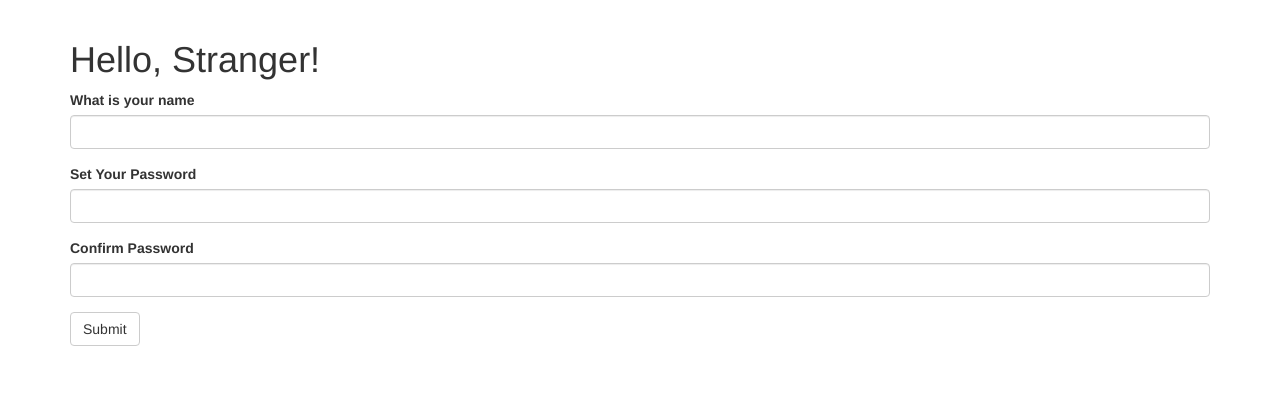
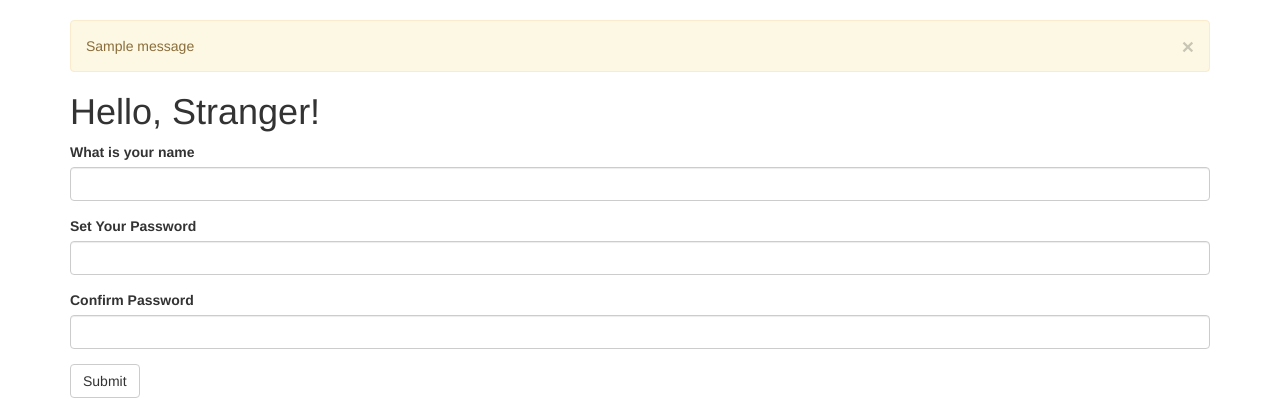
Before and after one commit to isletchen/flask_learning, a Flask app: page /login in a window 1280 px wide. Shown: the part 52-472 px from the top of the page. Run offline with Flask 3, Linux system fonts and the light colour scheme; one stand-in notice (Sample message) is shown; some libraries are stand-ins or nearby versions.

Commit message:
Redirect Form and Flash

```diff
--- a/flask_learning.py
+++ b/flask_learning.py
@@ -1,4 +1,4 @@
-from flask import Flask,render_template,session,url_for
+from flask import Flask,render_template,session,url_for,flash
 from flask import request,make_response,redirect
 from flask_bootstrap import Bootstrap
 from flask_moment import Moment
@@ -84,7 +84,10 @@ def to_login():
 @app.route("/login",methods=['GET','POST'])
 def to_login():
     form = NameForm()
-    if form.validate_on_submit():
+    if form.validate_on_submit(): #当用户有提交的时候才会返回false
+        old_name = session.get('name')
+        if old_name is not None and old_name != form.name.data:
+            flash('You success change the user name!')
         session['name'] = form.name.data
         session['password'] = form.password.data
         return redirect(url_for('to_login'))
--- a/templates/basic.html
+++ b/templates/basic.html
@@ -34,6 +34,12 @@
 
 {% block content %}
 <div class="container">
+    {% for message in get_flashed_messages() %}
+    <div class="alert alert-warning">
+        <button type="button" class="close" data-dismiss="alert">&times;</button>
+        {{ message }}
+    </div>
+    {% endfor %}
     {% block page_content %}{% endblock %}
 </div>
 {% endblock %}
--- a/templates/login_page.html
+++ b/templates/login_page.html
@@ -10,6 +10,9 @@
 <h1>Hello, {{name}}!</h1>
 <br>
 <h2>Your Password is: {{password}}</h2>
+<br>
+<h3>Do you want to change info?</h3>
+{{ wtf.quick_form(form) }}
 {% else %}
 <h1>Hello, Stranger!</h1>
 {{ wtf.quick_form(form) }}
```
